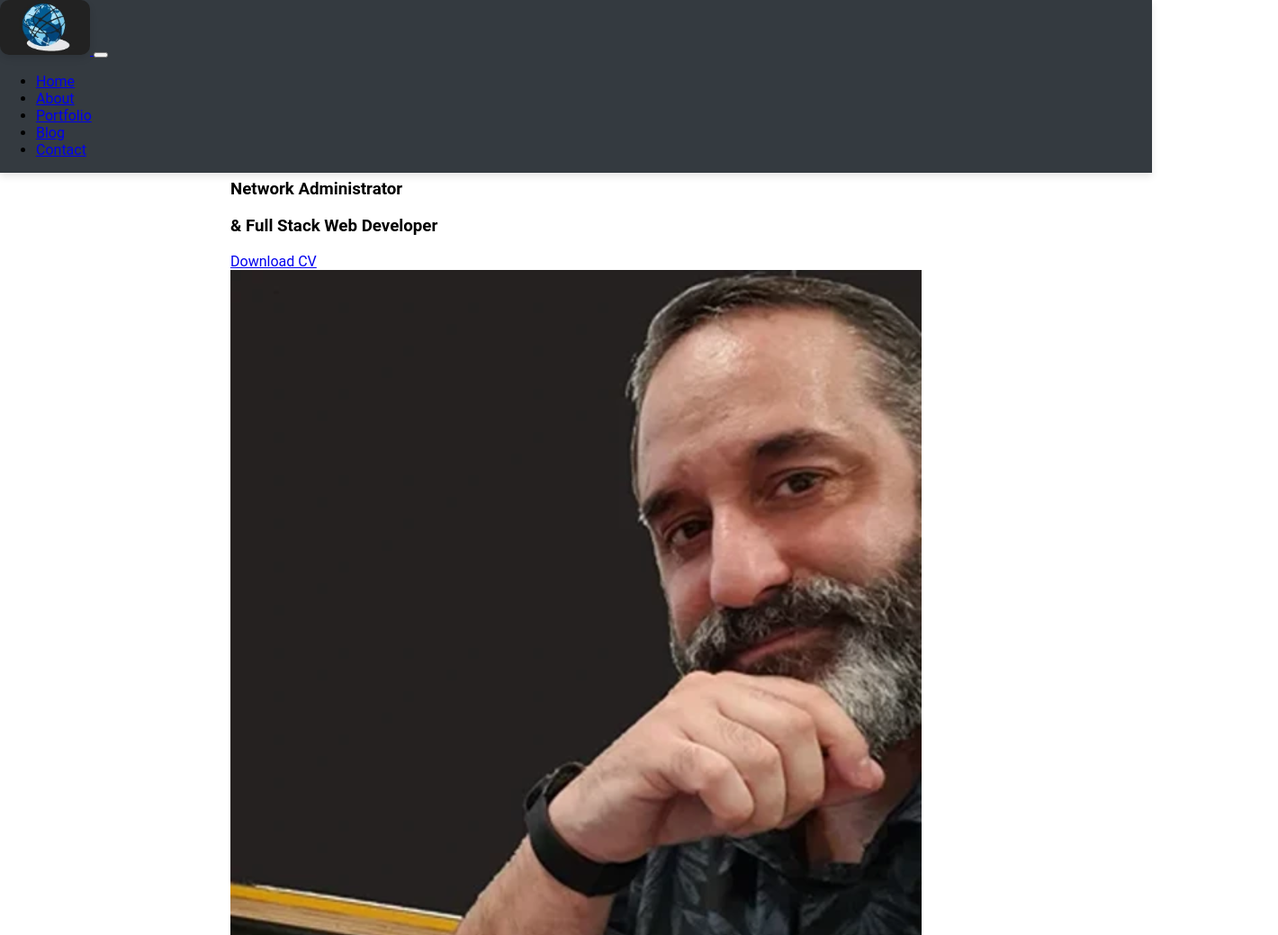
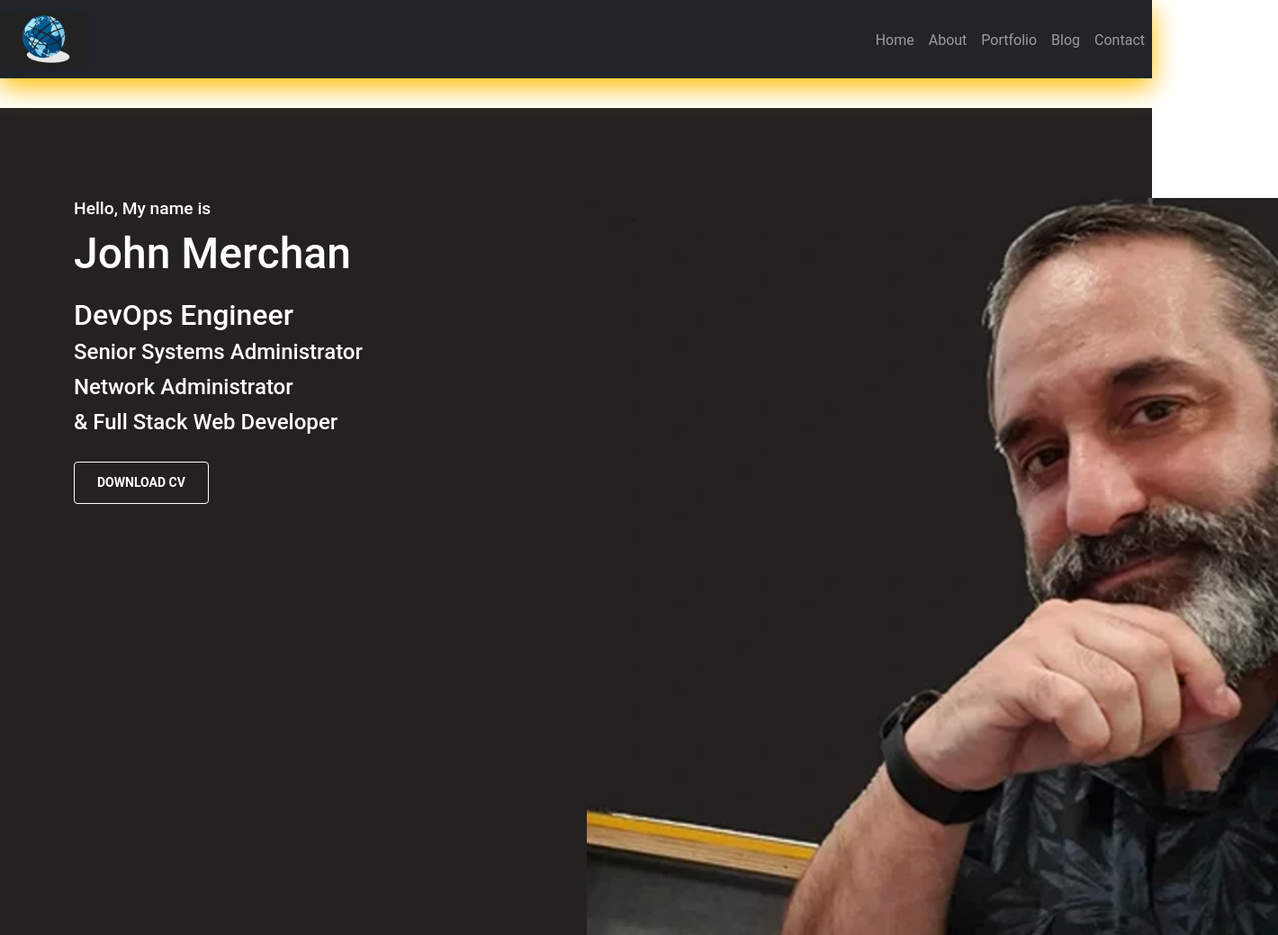
Before and after one commit to johnnyboysydney/NewPortfolio, a website: page index.html in a window 1280 px wide. Shown: the top 1039 px of the page at 90% size, 1420 px wide, since content can reach past the window. Drawn offline with Linux system fonts and the light colour scheme; a web font is replaced by a local one.

Commit message:
reverted breaking changes

```diff
--- a/index.html
+++ b/index.html
@@ -7,66 +7,19 @@
         <meta charset="UTF-8">
         <meta name="viewport" content="width=device-width, initial-scale=1.0">
         <title>John Merchan | Personal Portfolio</title>
-
-    <!-- Inline Critical CSS -->
+        <link rel="shortcut icon" type="image/x-icon" href="./img/brands/favicon.ico">
+        <link rel="stylesheet" href="./css/reset.css">
+        <link rel="stylesheet" href="./css/partials/_global.css">
+        <link rel="stylesheet" href="./css/partials/_variables.css">
+        <link rel="stylesheet" href="./css/styles.css">
+        <link rel="stylesheet" href="./css/all.min.css">
+        <link rel="stylesheet" href="./css/responsive.css">
+        <link rel="stylesheet" href="./CSS/bootstrap.min.css">
         <style nonce="12345678">
-        body {
-            margin: 0;
-            font-family: 'Roboto', sans-serif;
-            background-color: var(--bg-color1);
-            color: var(--text-color2);
-        }
-        .navbar {
-            position: fixed;
-            top: 0;
-            z-index: 1000;
-            width: 100%;
-            background-color: #343a40;
-            box-shadow: 0 4px 8px rgba(0, 0, 0, 0.1);
-        }
-        .banner {
-            display: flex;
-            align-items: center;
-            justify-content: center;
-            min-height: 100vh;
-            background-color: var(--bg-main-color);
-            color: var(--text-color);
-        }
-        .banner-logo {
-            max-width: 100px;
-            height: auto;
-            border-radius: 10px;
-            box-shadow: 0 4px 8px rgba(0, 0, 0, 0.1);
-        }
-        #scroll-top-button {
-            display: none;
-            position: fixed;
-            bottom: 100px;
-            left: 50%;
-            transform: translateX(-50%);
-            z-index: 99;
-            border: none;
-            outline: none;
-            background-color: #555;
-            color: white;
-            padding: 15px;
-            border-radius: 10px;
-        }
+            body { margin: 0; font-family: 'Roboto', sans-serif; }
+            .navbar { background-color: #343a40; }
+            .banner { display: flex; align-items: center; justify-content: center; min-height: 100vh; }
         </style>
-
-    <!-- Favicon -->
-    <link rel="shortcut icon" type="image/x-icon" href="./img/brands/favicon.ico">
-
-    <!-- Defer Non-Critical Stylesheets -->
-    <link rel="stylesheet" href="./CSS/reset.css" media="print" id="reset-css">
-    <link rel="stylesheet" href="./CSS/partials/_global.css" media="print" id="global-css">
-    <link rel="stylesheet" href="./CSS/partials/_variables.css" media="print" id="variables-css">
-    <link rel="stylesheet" href="./CSS/styles.css" media="print" id="styles-css">
-    <link rel="stylesheet" href="./CSS/all.min.css" media="print" id="all-min-css">
-    <link rel="stylesheet" href="./CSS/responsive.css" media="print" id="responsive-css">
-    <link rel="stylesheet" href="./CSS/bootstrap.min.css" media="print" id="bootstrap-css">
-
-    <!-- Structured Data -->
         <script type="application/ld+json">
             {
             "@context": "https://schema.org",
@@ -84,7 +37,6 @@
             }
         </script>
     </head>
-
 
 
     <body>
```
Lines whose indentation alone changed are shown as unchanged.
